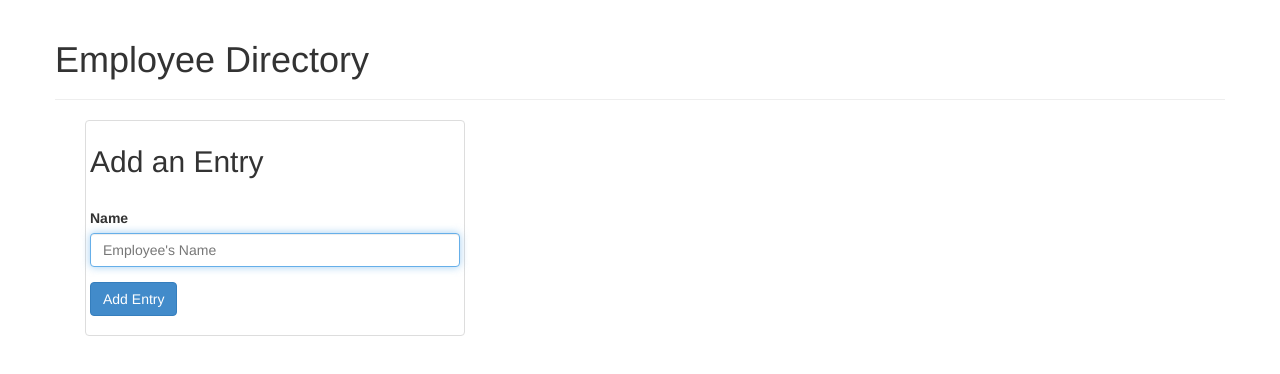
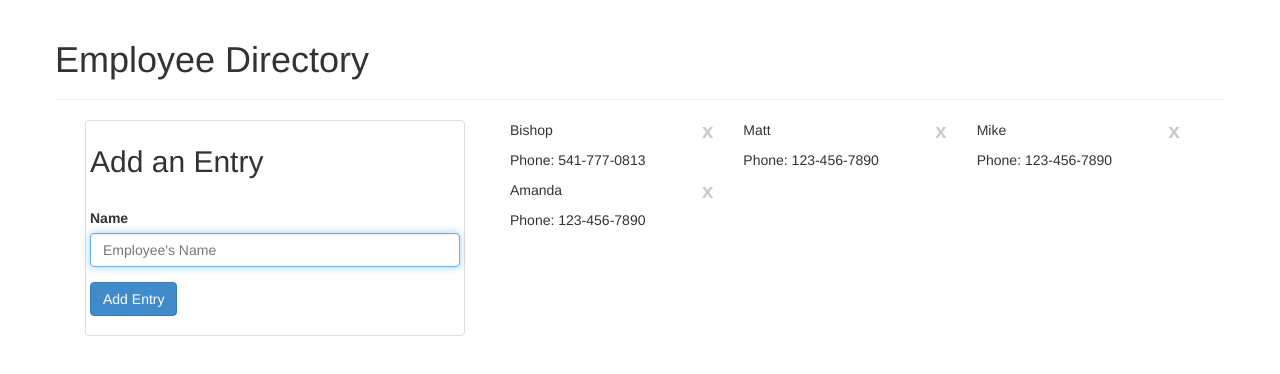
Before and after one commit to bishoplafer/Frontend-Web-Frameworks, a plain HTML site: page Wk2/index.html in a window 1280 px wide. Drawn offline with Linux system fonts and the light colour scheme.

Commit message:
Wk2 Assignment

```diff
--- a/Wk2/index.html
+++ b/Wk2/index.html
@@ -29,7 +29,7 @@
 		            		<label for="myEmployee" class="control-label">
 		            			Name
 		            		</label>
-		          			<input name="myEmployee" type="text" ng-model="myEmployee" class="form-control" placeholder="Employee's Name" maxlength="100" autofocus />
+		          			<input name="myEmployee" type="text" ng-model="myEmployee.name" class="form-control" placeholder="Employee's Name" maxlength="100" autofocus />
 
 		          		</div><!-- /.form-group -->
 
@@ -41,11 +41,14 @@
 		          	</div><!-- /.col-sm-4 -->
 
 	          		<div class="col-sm-8">
-	          			<div class="col-sm-12" ng-repeat="myEmployee in employeesArray">
+	          			<div class="col-sm-12">
+	          				<div class="col-sm-4" ng-repeat="myEmployee in employeeArray">
 								<p>
-									{{ myEmployee }}
+									{{ myEmployee.name }}
 									<span class="close" ng-click="deleteEmployee(myEmployee)">x</span>
 								</p>
+								<p>Phone: {{ myEmployee.phone }}</p>
+							</div><!-- /.col-sm-4 -->
 						</div><!-- /.col-sm-12 -->
 
 					</div><!-- /.col-sm-8 -->
--- a/Wk2/js/app.js
+++ b/Wk2/js/app.js
@@ -1,8 +1,8 @@
-angular.module("EmployeeDirectory",[]).controller("MyContoller",function($scope,dataService){
+angular.module("EmployeeDirectory",[]).controller("MyController",function($scope,dataService){
 
 	$scope.myEmployee;
 
-	$scope.employeeArray = ['Bishop','Matt','Mike','Amanda'];
+	$scope.employeeArray = dataService.getEmployees();
 
 	$scope.addEmployee = function(){
 		dataService.addEmployee($scope.myEmployee);
--- a/Wk2/js/dataService.js
+++ b/Wk2/js/dataService.js
@@ -1,6 +1,22 @@
 angular.module("EmployeeDirectory").service("dataService",function(){
 
-	var employeesArray = ['Bishop','Matt','Mike','Amanda'];
+	var employeesArray = [
+	{
+		name:'Bishop',
+		phone: '541-777-0813',
+	},
+	{
+		name:'Matt',
+		phone:'123-456-7890',
+	},
+	{
+		name:'Mike',
+		phone: '123-456-7890',
+	},
+	{
+		name:'Amanda',
+		phone:'123-456-7890',
+	}];
 
 	this.getEmployees = function(){
 		return employeesArray;
```
